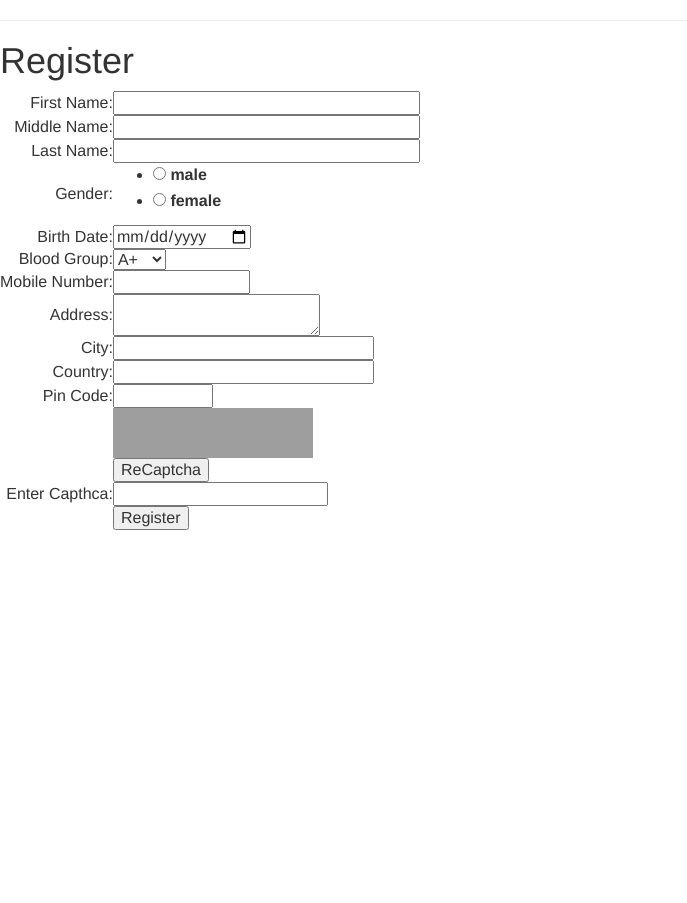
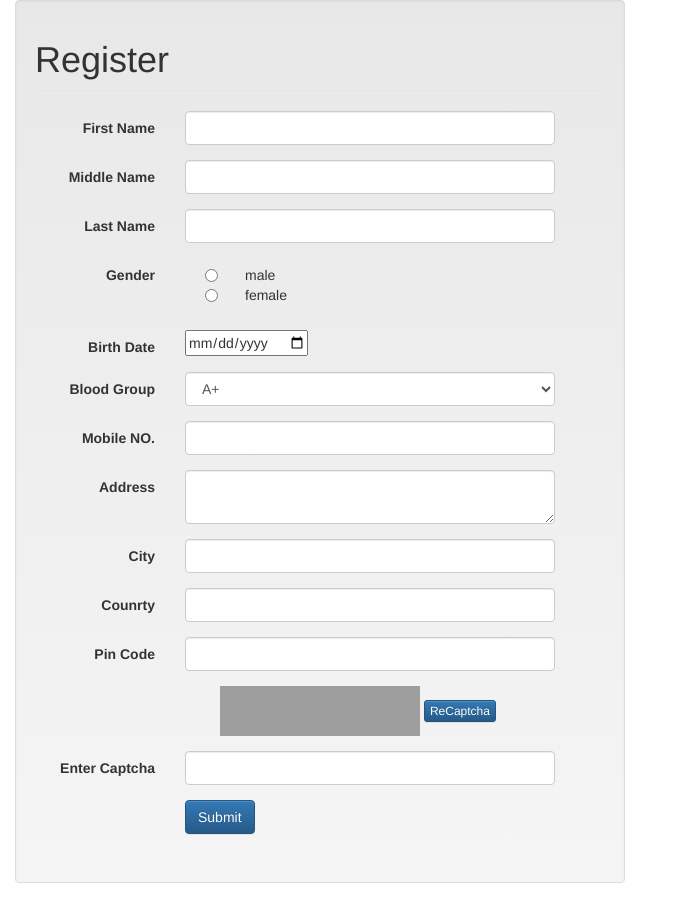
Before and after one commit to tushar7795/Captcha, a Flask app: template app/templates/registration.html in a window 1280 px wide. Shown: the whole page, without its empty margins (0-687 px from the left). Before the commit the page ends 530 px from the top, so only its background shows below. Run offline with Flask 2, Linux system fonts and the light colour scheme; the template is opened without the code that fills it: values that come from a table or form of the project are taken from there, others are empty; some libraries are stand-ins or nearby versions; grey boxes are pictures that could not be loaded.

Commit message:
improved look of registration.html page

```diff
--- a/app/templates/base.html
+++ b/app/templates/base.html
@@ -14,7 +14,7 @@
   </head>
   <body>
     <!-- <div>Microblog: <a href="/index">Home</a></div> -->
-    <hr>
+    <!-- <hr> -->
     {% with messages = get_flashed_messages() %}
     {% if messages %}
     <ul>
--- a/app/templates/registration.html
+++ b/app/templates/registration.html
@@ -38,95 +38,168 @@
 			});
 		});
 	</script>
-    <h1>Register</h1>
-    <form action="" method="post" name="registration" >
+	<!-- <div class="row" > -->
+          <div class="col-lg-6">
+            <div class="well bs-component">
+
+    <form action="" method="post" name="registration" class="form-horizontal" >
+		<fieldset>
+			<legend><h1>Register</h1></legend>
     	{{ form.hidden_tag() }}
-		<table>
-    	<tr>
+
+    	<!-- <tr>
 			<td align="right">First Name:</td>
 			<td>{{ form.first_name(size=30) }}
     		{% for error in form.first_name.errors %}
                 <span style="color: red;">[{{ error }}]</span>
             {% endfor %}</td>
-    	</tr>
-    	<tr><td align="right">Middle Name: </td>
-			<td>{{ form.middle_name(size=30) }}
+    	</tr> -->
+
+		<div class="form-group">
+      <label for="inputFirstName" class="col-lg-3 control-label">First Name</label>
+      <div class="col-lg-8">
+		  {{ form.first_name(class="form-control") }}
+		  {% for error in form.first_name.errors %}
+			  <span style="color: red;" >[{{ error }}]</span>
+		  {% endfor %}
+	  </div>
+  </div>
+
+  <div class="form-group">
+<label for="inputMiddleName" class="col-lg-3 control-label">Middle Name</label>
+<div class="col-lg-8">
+	{{ form.middle_name(class="form-control") }}
 	{% for error in form.middle_name.errors %}
 		<span style="color: red;">[{{ error }}]</span>
-            {% endfor %}</td>
-    	</tr>
-    	<tr><td align="right">Last Name: </td>
-			<td>{{ form.last_name(size=30) }}
+	{% endfor %}
+</div>
+</div>
+
+<div class="form-group">
+<label for="inputLastName" class="col-lg-3 control-label">Last Name</label>
+<div class="col-lg-8">
+  {{ form.last_name(class="form-control") }}
   {% for error in form.last_name.errors %}
 	  <span style="color: red;">[{{ error }}]</span>
-            {% endfor %}</td>
-    	</tr>
-    	<tr><td align="right">Gender:</td>
-			<td>{{ form.gender }}
+  {% endfor %}
+</div>
+</div>
+
+<div class="form-group">
+  <label class="col-lg-3 control-label">Gender</label>
+  <div class="col-lg-8">
+	<div class="radio">
+		{{ form.gender }}
   	  {% for error in form.gender.errors %}
   		  <span style="color: red;">[{{ error }}]</span>
-            {% endfor %}</td>
-    	</tr>
-    	<tr><td align="right">Birth Date: </td>
-			<td>{{ form.birthdate(class='datepicker') }}
+  	  {% endfor %}
+	</div>
+  </div>
+</div>
+
+<div class="form-group">
+<label for="inputBirthDate" class="col-lg-3 control-label">Birth Date</label>
+<div class="col-lg-8">
+	{{ form.birthdate(class='datepicker') }}
     {% for error in form.birthdate.errors %}
   	  <span style="color: red;">[{{ error }}]</span>
-            {% endfor %}</td>
-    	</tr>
+    {% endfor %}
+</div>
+</div>
 
-        <tr><td align="right">Blood Group: </td>
-			<td>{{ form.blood_group}}
+<div class="form-group">
+  <label for="bloodGroup" class="col-lg-3 control-label">Blood Group</label>
+  <div class="col-lg-8">
+	  {{ form.blood_group(class="form-control")}}
   	{% for error in form.blood_group.errors %}
   		<span style="color: red;">[{{ error }}]</span>
-            {% endfor %}</td>
-        </tr>
+  	{% endfor %}
 
-        <tr><td align="right">Mobile Number: </td>
-			<td>{{ form.mobile_number}}
+  </div>
+</div>
+
+<div class="form-group">
+<label for="inputMobileNumber" class="col-lg-3 control-label">Mobile NO.</label>
+<div class="col-lg-8">
+	{{ form.mobile_number(class="form-control")}}
     {% for error in form.mobile_number.errors %}
   	  <span style="color: red;">[{{ error }}]</span>
-            {% endfor %}</td>
-        </tr>
-        <tr><td align="right">Address: </td>
-			<td>{{ form.address}}
+    {% endfor %}
+</div>
+</div>
+
+
+
+<div class="form-group">
+<label for="inputAddress" class="col-lg-3 control-label">Address</label>
+<div class="col-lg-8">
+	{{ form.address(class="form-control")}}
 	{% for error in form.address.errors %}
 		<span style="color: red;">[{{ error }}]</span>
-            {% endfor %}</td>
-        </tr>
-        <tr><td align="right">City: </td>
-			<td>{{ form.city(size=25)}}
+	{% endfor %}
+</div>
+</div>
+
+<div class="form-group">
+<label for="inputCity" class="col-lg-3 control-label">City</label>
+<div class="col-lg-8">
+	{{ form.city(class="form-control")}}
 	{% for error in form.city.errors %}
 		<span style="color: red;">[{{ error }}]</span>
-            {% endfor %}</td>
-        </tr>
-        <tr><td align="right">Country: </td>
-			<td>{{ form.country(size=25)}}
+	{% endfor %}
+</div>
+</div>
+
+<div class="form-group">
+<label for="inputCounrty" class="col-lg-3 control-label">Counrty</label>
+<div class="col-lg-8">
+	{{ form.country(class="form-control")}}
 	{% for error in form.country.errors %}
 		<span style="color: red;">[{{ error }}]</span>
-            {% endfor %}</td>
-        </tr>
+	{% endfor %}
+</div>
+</div>
 
-        <tr><td align="right">Pin Code: </td>
-			<td>{{ form.pincode}}
+<div class="form-group">
+<label for="inputPinCode" class="col-lg-3 control-label">Pin Code</label>
+<div class="col-lg-8">
+	{{ form.pincode(class="form-control")}}
 	{% for error in form.pincode.errors %}
 		<span style="color: red;">[{{ error }}]</span>
-            {% endfor %}</td>
-        </tr>
-		<tr>
-			<td></td>
-			<td><div><img id='img' src="/static/{{img}}" width="200" height="50"></div>
-			<button type="button">ReCaptcha</button></td>
-		</tr>
-		<tr>
-		<td align="right">Enter Capthca:</td>
-		<td>{{ form.captcha }}
+	{% endfor %}
+</div>
+</div>
+
+<div class="form-group">
+
+	<span class="col-lg-offset-4"><img id='img' src="/static/{{img}}" width="200" height="50"></span>
+	<span><button type="button" class="btn btn-primary btn-xs">ReCaptcha</button>
+</span>
+</div>
+<!-- </div> -->
+
+<div class="form-group">
+<label for="inputCaptcha" class="col-lg-3 control-label">Enter Captcha</label>
+<div class="col-lg-8">
+	{{ form.captcha(class="form-control")}}
 	{% for error in form.captcha.errors %}
 		<span style="color: red;">[{{ error }}]</span>
-			{% endfor %}</td></tr>
+	{% endfor %}
+</div>
+</div>
 
-    	<tr>
-			<td></td><td><input type="submit" value="Register"></td></tr>
-	</table>
+
+<div class="form-group">
+  <div class="col-lg-8 col-lg-offset-3">
+	<!-- <button type="reset" class="btn btn-default">Cancel</button> -->
+	<button type="submit" class="btn btn-primary">Submit</button>
+  </div>
+</div>
+
+</fieldset>
     </form>
+</div>
+</div>
+<!-- </div> -->
 
 {% endblock %}
```
Lines whose indentation alone changed are shown as unchanged.
